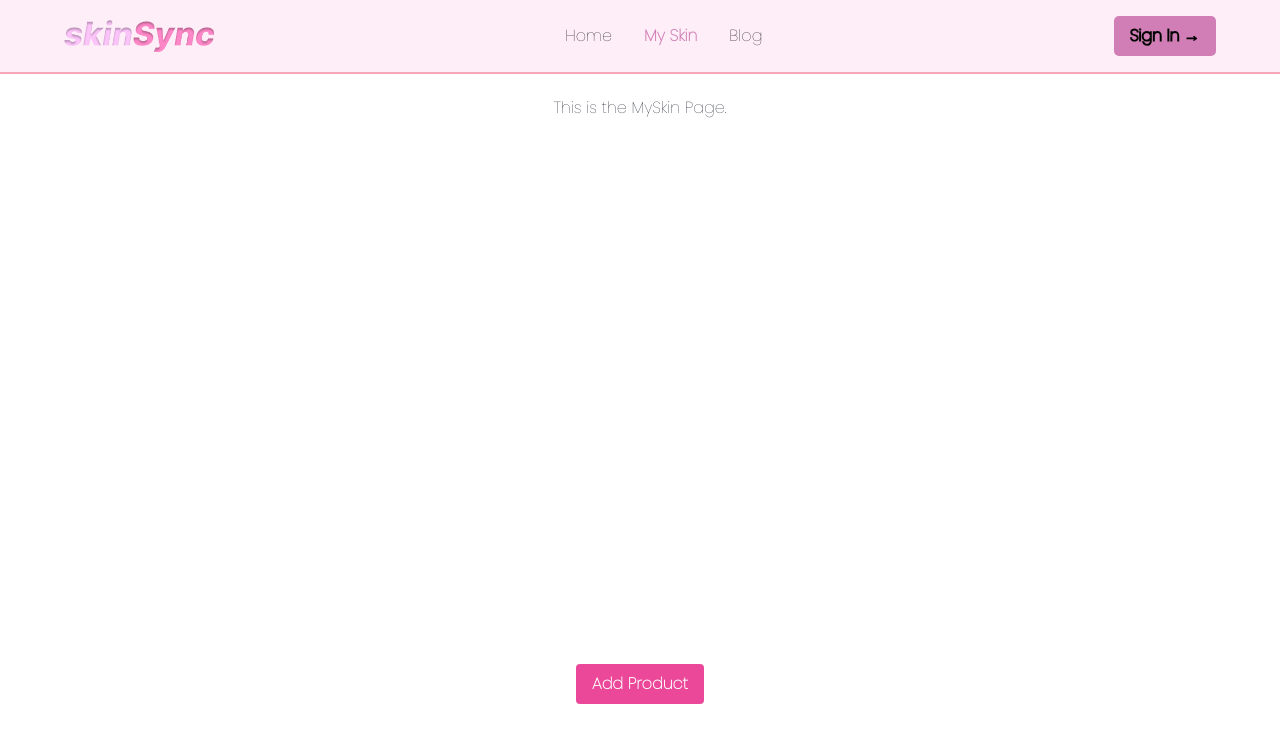
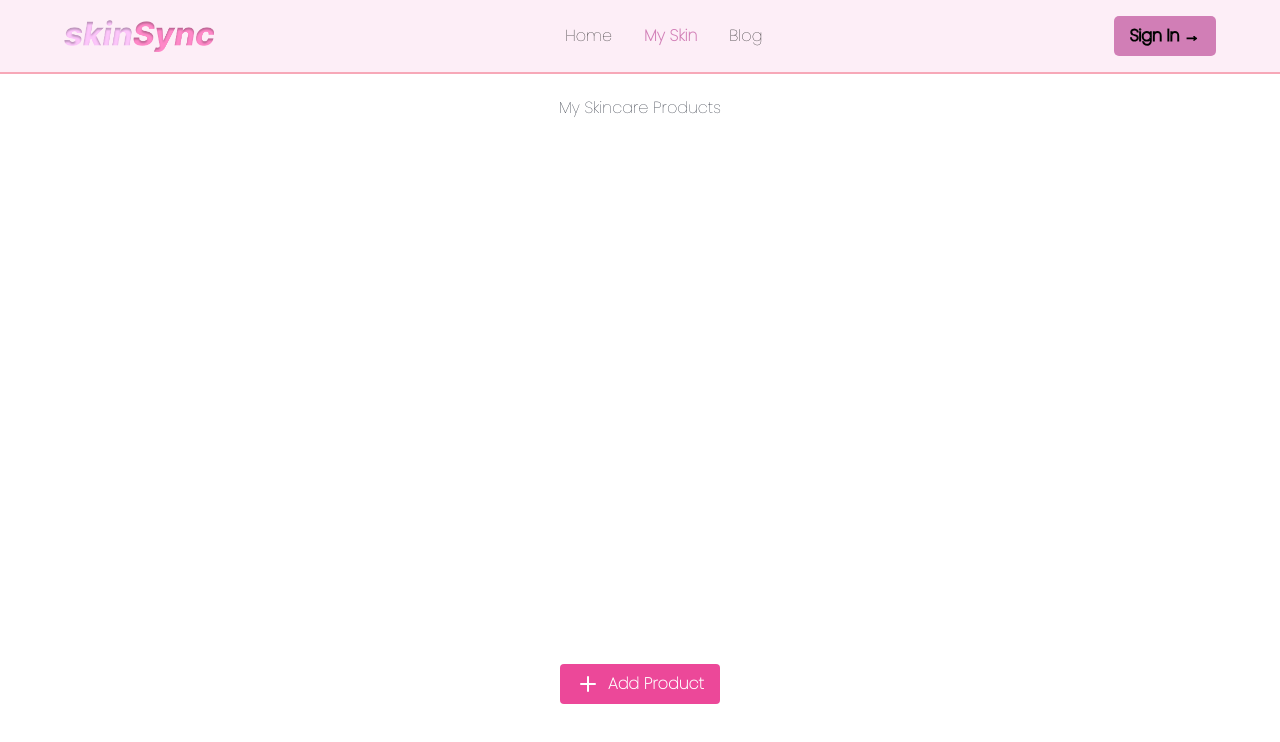
Before and after one commit to gayathriy22/SkinSync, a Next.js app: page /MySkin in a window 1280 px wide. Shown: the top 742 px of the page. Built offline with nearby package versions, Linux system fonts and the light colour scheme.

Commit message:
added icon to add product button

```diff
--- a/app/MySkin/page.tsx
+++ b/app/MySkin/page.tsx
@@ -2,7 +2,7 @@
 
 import NavBar from "@/components/NavBar";
 import TesseractOCR from "@/components/Tesseract";
-import { X } from "lucide-react";
+import { Plus, X } from "lucide-react";
 import { useState } from "react";
 
 export default function MySkin() {
@@ -19,11 +19,12 @@ export default function MySkin() {
   return (
     <main className="flex min-h-screen flex-col items-center justify-between p-24">
       <NavBar />
-      <p>This is the MySkin Page.</p>
+      <p>My Skincare Products</p>
       <button
         onClick={openModal}
-        className="bg-pink-500 hover:bg-pink-700 text-white font-bold py-2 px-4 rounded"
+        className="bg-pink-500 hover:bg-pink-700 text-white font-bold py-2 px-4 rounded flex flex-row gap-2"
       >
+        <Plus />
         Add Product
       </button>
 
```
